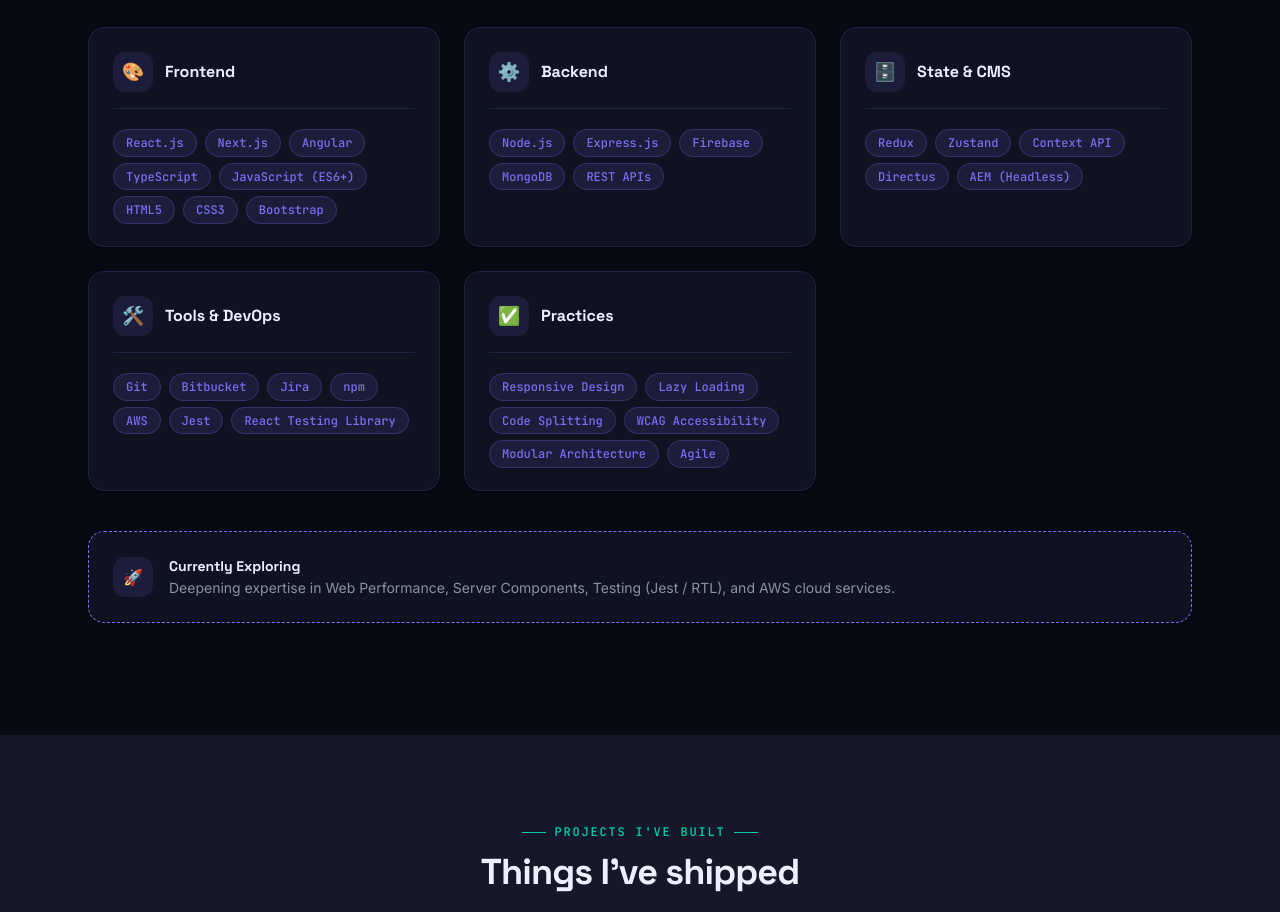
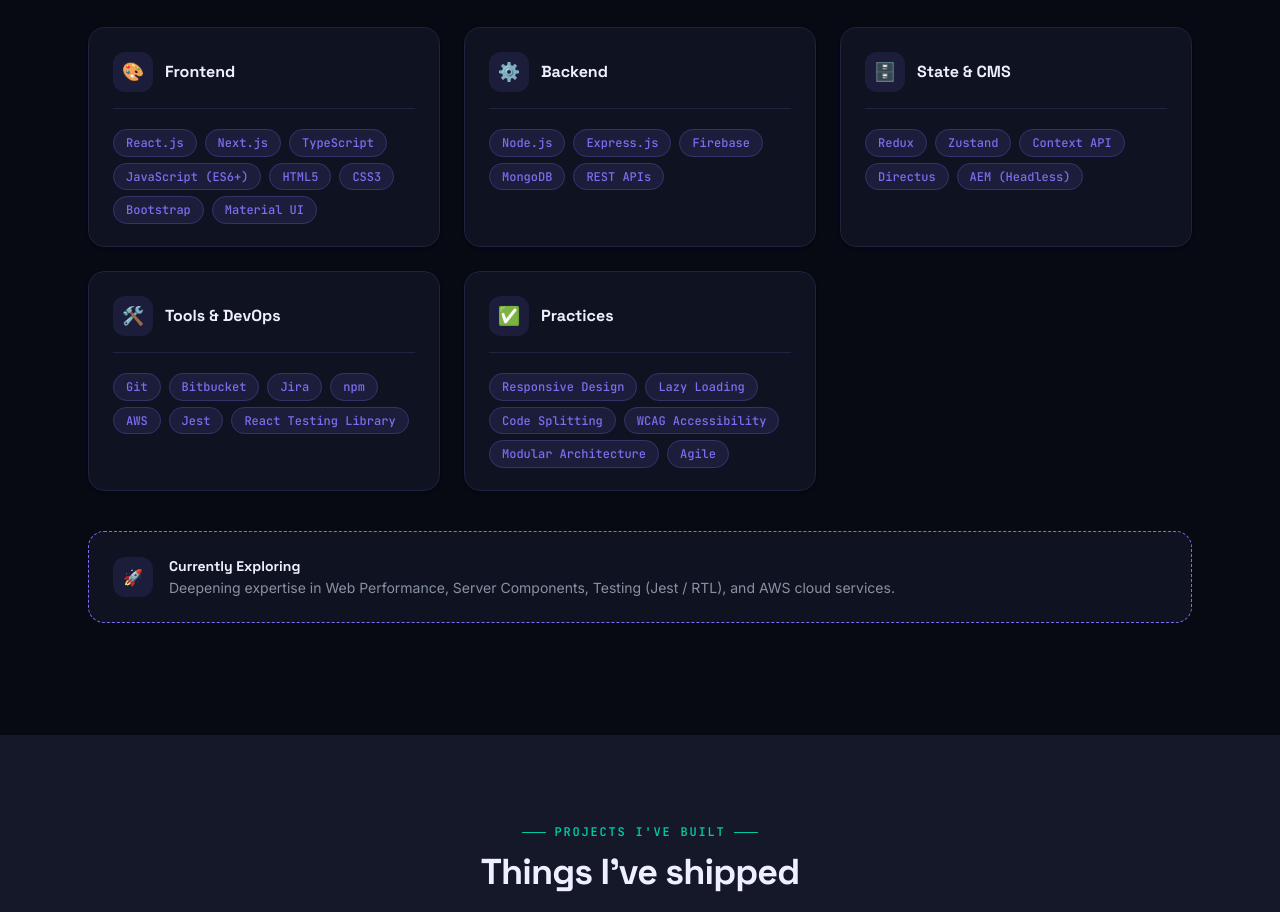
Before and after one commit to arunpanigrahi93/New_Portfolio, a Next.js app: page / in a window 1280 px wide. Shown: the part 4720-5632 px from the top of the page. Built offline with nearby package versions, Linux system fonts and the light colour scheme.

Commit message:
Skill page update

```diff
--- a/data/portfolio.ts
+++ b/data/portfolio.ts
@@ -168,7 +168,7 @@
 	{
 		category: "Frontend",
 		icon: "🎨",
-		skills: ["React.js", "Next.js", "Angular", "TypeScript", "JavaScript (ES6+)", "HTML5", "CSS3", "Bootstrap"],
+		skills: ["React.js", "Next.js", "TypeScript", "JavaScript (ES6+)", "HTML5", "CSS3", "Bootstrap", "Material UI"],
 	},
 	{
 		category: "Backend",
```
